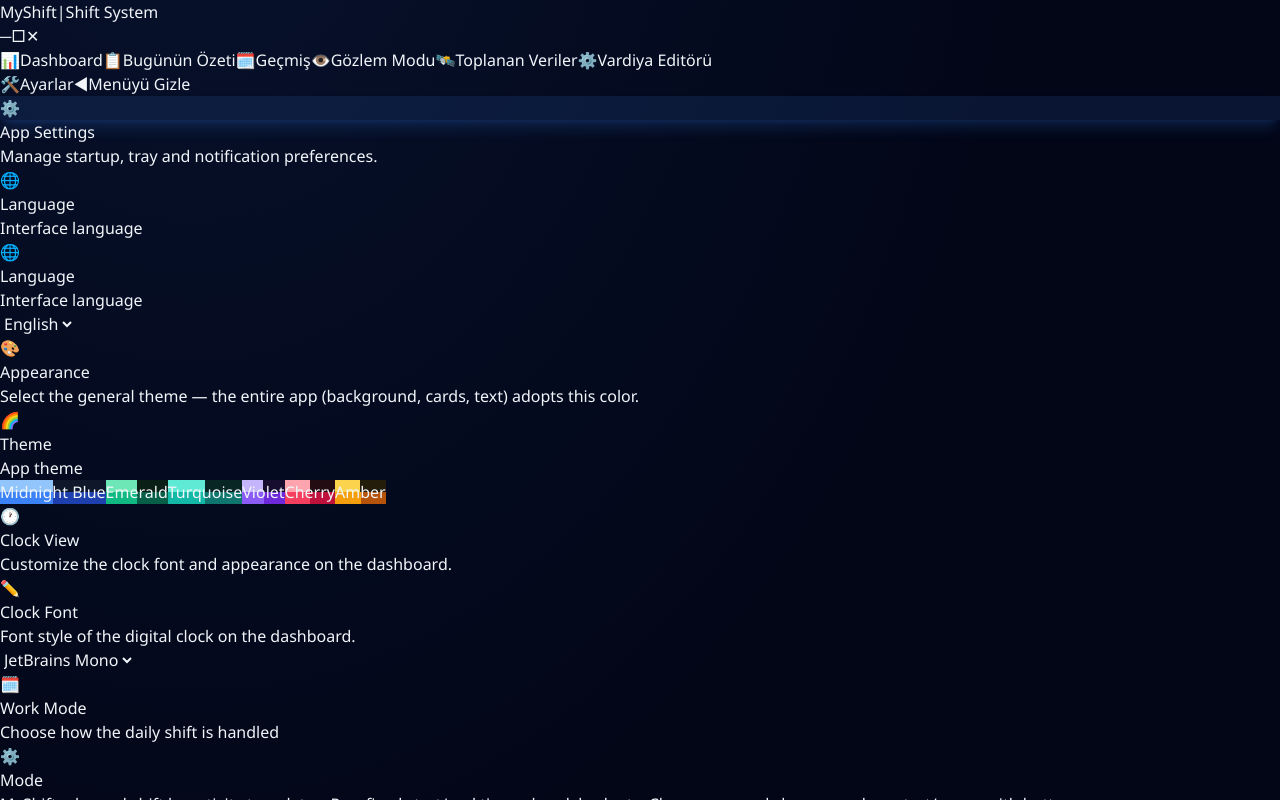
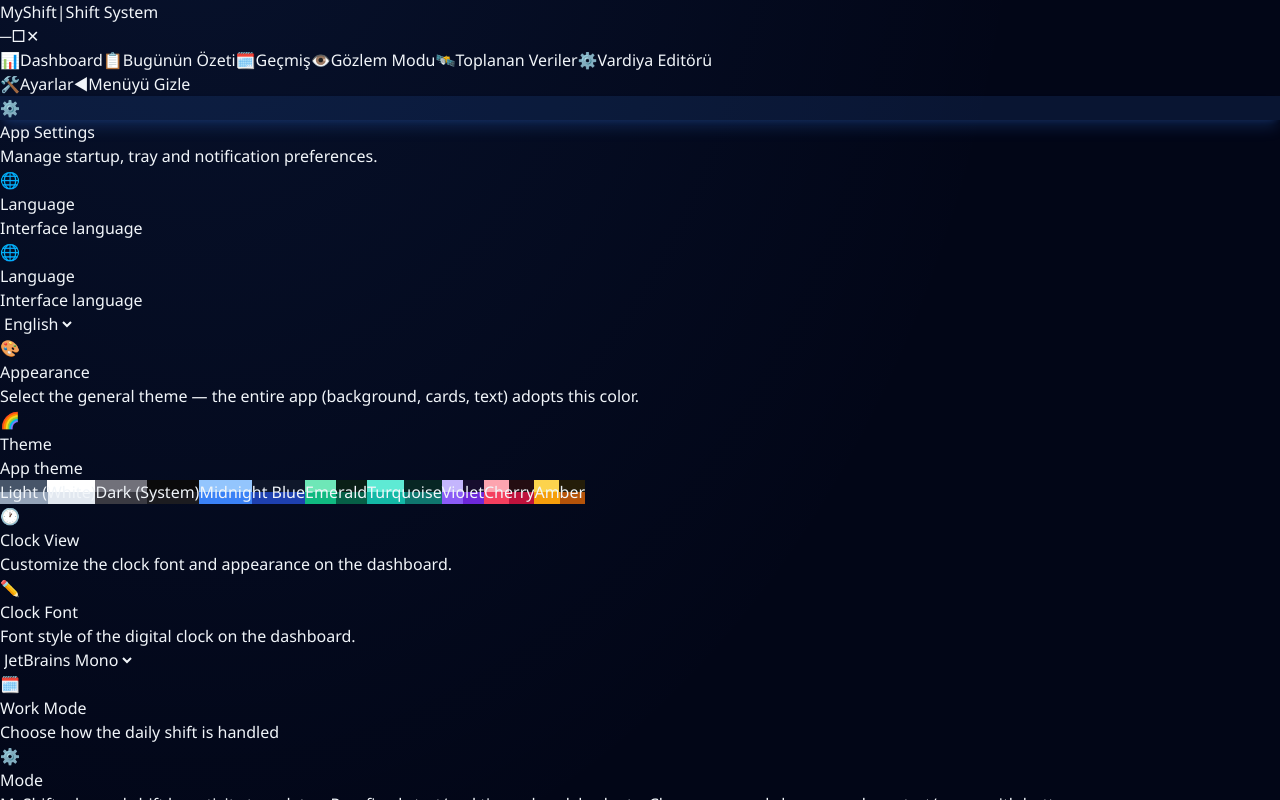
Before and after one commit to ozandmrcn/MyShift, a React (Vite) app in the folder src/renderer/: page /#/settings in a window 1280 px wide. Built offline with nearby package versions, Linux system fonts and the light colour scheme.

Commit message:
feat: implement settings view with AI configuration, theme customization, and user data management

```diff
--- a/src/renderer/src/i18n/en.ts
+++ b/src/renderer/src/i18n/en.ts
@@ -209,6 +209,8 @@ const en: TranslationKeys = {
     pageTitle: 'App Settings',
     pageSubtitle: 'Manage startup, tray and notification preferences.',
     appearanceHint: 'Select the general theme — the entire app (background, cards, text) adopts this color.',
+    themeLight: 'Light (White)',
+    themeDark: 'Dark (System)',
     themeMidnightBlue: 'Midnight Blue',
     themeEmerald: 'Emerald',
     themeTurquoise: 'Turquoise',
--- a/src/renderer/src/i18n/tr.ts
+++ b/src/renderer/src/i18n/tr.ts
@@ -224,6 +224,8 @@ const tr = {
     pageTitle: 'Uygulama Ayarları',
     pageSubtitle: 'Açılış, tepsi ve bildirim tercihlerinizi yönetin.',
     appearanceHint: 'Genel temayı seçin — uygulamanın tamamı (arka plan, kartlar, yazılar) bu renge bürünür.',
+    themeLight: 'Açık (Beyaz)',
+    themeDark: 'Koyu (Sistem)',
     themeMidnightBlue: 'Gece Mavisi',
     themeEmerald: 'Zümrüt',
     themeTurquoise: 'Turkuaz',
--- a/src/renderer/src/index.css
+++ b/src/renderer/src/index.css
@@ -252,6 +252,74 @@
   --accent-heat-4: rgba(251, 191, 36, 0.8);
 }
 
+/* ── Dark (classic dark mode) ──────────────────────────────────────────────────
+   A neutral black/dark-grey palette — the conventional dark mode look. */
+[data-theme='dark'] {
+  --color-slate-950: #0a0a0b;
+  --color-slate-900: #101013;
+  --color-slate-800: #1c1c20;
+  --color-slate-700: #2a2a30;
+  --color-slate-600: #3a3a42;
+  --color-slate-500: #52525b;
+  --color-slate-400: #71717a;
+  --color-slate-300: #a1a1aa;
+  --color-slate-200: #d4d4d8;
+  --color-slate-100: #f4f4f5;
+  --color-white: #ffffff;
+  --app-bg: radial-gradient(120% 90% at 15% -10%, rgba(148, 163, 184, 0.08), transparent 55%);
+  --accent-300: #94a3b8;
+  --accent-400: #cbd5e1;
+  --accent-500: #94a3b8;
+  --accent-600: #64748b;
+  --accent-soft: rgba(148, 163, 184, 0.12);
+  --accent-soft-hover: rgba(148, 163, 184, 0.2);
+  --accent-border-soft: rgba(148, 163, 184, 0.3);
+  --accent-glow: rgba(148, 163, 184, 0.2);
+  --accent-heat-1: rgba(51, 65, 85, 0.6);
+  --accent-heat-2: rgba(71, 85, 105, 0.6);
+  --accent-heat-3: rgba(100, 116, 139, 0.7);
+  --accent-heat-4: rgba(148, 163, 184, 0.8);
+  --card-bg: color-mix(in srgb, var(--color-white) 4%, transparent);
+  --card-bg-hover: color-mix(in srgb, var(--color-white) 8%, transparent);
+  --card-border: color-mix(in srgb, var(--color-white) 6%, transparent);
+  --card-border-hover: color-mix(in srgb, var(--color-white) 12%, transparent);
+}
+
+/* ── Light (white / light mode) ───────────────────────────────────────────────
+   Inverts the whole slate scale so every text/card class flips to a light
+   background with dark text — a conventional light mode. Because the app's card
+   surfaces use color-mix with --color-white, we darken them via the slate mix. */
+[data-theme='light'] {
+  --color-slate-950: #ffffff;
+  --color-slate-900: #f8fafc;
+  --color-slate-800: #eef2f7;
+  --color-slate-700: #cbd5e1;
+  --color-slate-600: #94a3b8;
+  --color-slate-500: #64748b;
+  --color-slate-400: #475569;
+  --color-slate-300: #334155;
+  --color-slate-200: #1e293b;
+  --color-slate-100: #0f172a;
+  --color-white: #0f172a;
+  --app-bg: radial-gradient(120% 90% at 15% -10%, rgba(148, 163, 184, 0.12), transparent 55%);
+  --accent-300: #475569;
+  --accent-400: #334155;
+  --accent-500: #475569;
+  --accent-600: #334155;
+  --accent-soft: rgba(100, 116, 139, 0.1);
+  --accent-soft-hover: rgba(100, 116, 139, 0.18);
+  --accent-border-soft: rgba(100, 116, 139, 0.3);
+  --accent-glow: rgba(100, 116, 139, 0.18);
+  --accent-heat-1: rgba(148, 163, 184, 0.6);
+  --accent-heat-2: rgba(148, 163, 184, 0.7);
+  --accent-heat-3: rgba(100, 116, 139, 0.7);
+  --accent-heat-4: rgba(51, 65, 85, 0.8);
+  --card-bg: color-mix(in srgb, var(--color-slate-950) 85%, #cbd5e1);
+  --card-bg-hover: color-mix(in srgb, var(--color-slate-950) 78%, #94a3b8);
+  --card-border: color-mix(in srgb, var(--color-slate-400) 20%, transparent);
+  --card-border-hover: color-mix(in srgb, var(--color-slate-400) 35%, transparent);
+}
+
 /* App backdrop — the root container paints the full themed background */
 .app-bg {
   background-color: var(--color-slate-950);
--- a/src/renderer/src/views/Settings.tsx
+++ b/src/renderer/src/views/Settings.tsx
@@ -5,6 +5,8 @@ import { playSound, playReminderSound } from '../utils/soundEffects'
 import { useT } from '../i18n/useT'
 
 const THEMES_SWATCHES: Record<string, string> = {
+  light: 'conic-gradient(#ffffff 0 25%, #e2e8f0 0 50%, #94a3b8 0 75%, #475569 0 100%)',
+  dark: 'conic-gradient(#0a0a0b 0 25%, #1c1c20 0 50%, #3a3a42 0 75%, #71717a 0 100%)',
   mavi: 'conic-gradient(#0f172a 0 25%, #1e40af 0 50%, #3b82f6 0 75%, #93c5fd 0 100%)',
   zurut: 'conic-gradient(#0a1f16 0 25%, #065f46 0 50%, #10b981 0 75%, #6ee7b7 0 100%)',
   turkuaz: 'conic-gradient(#072624 0 25%, #0f766e 0 50%, #14b8a6 0 75%, #5eead4 0 100%)',
@@ -12,8 +14,10 @@ const THEMES_SWATCHES: Record<string, string> = {
   kiraz: 'conic-gradient(#240d12 0 25%, #be123c 0 50%, #f43f5e 0 75%, #fda4af 0 100%)',
   kehribar: 'conic-gradient(#241d09 0 25%, #b45309 0 50%, #f59e0b 0 75%, #fcd34d 0 100%)',
 }
-const THEME_KEYS = ['mavi', 'zurut', 'turkuaz', 'menekse', 'kiraz', 'kehribar'] as const
+const THEME_KEYS = ['light', 'dark', 'mavi', 'zurut', 'turkuaz', 'menekse', 'kiraz', 'kehribar'] as const
 const THEME_LABEL_KEY: Record<string, string> = {
+  light: 'settingsView.themeLight',
+  dark: 'settingsView.themeDark',
   mavi: 'settingsView.themeMidnightBlue',
   zurut: 'settingsView.themeEmerald',
   turkuaz: 'settingsView.themeTurquoise',
```
